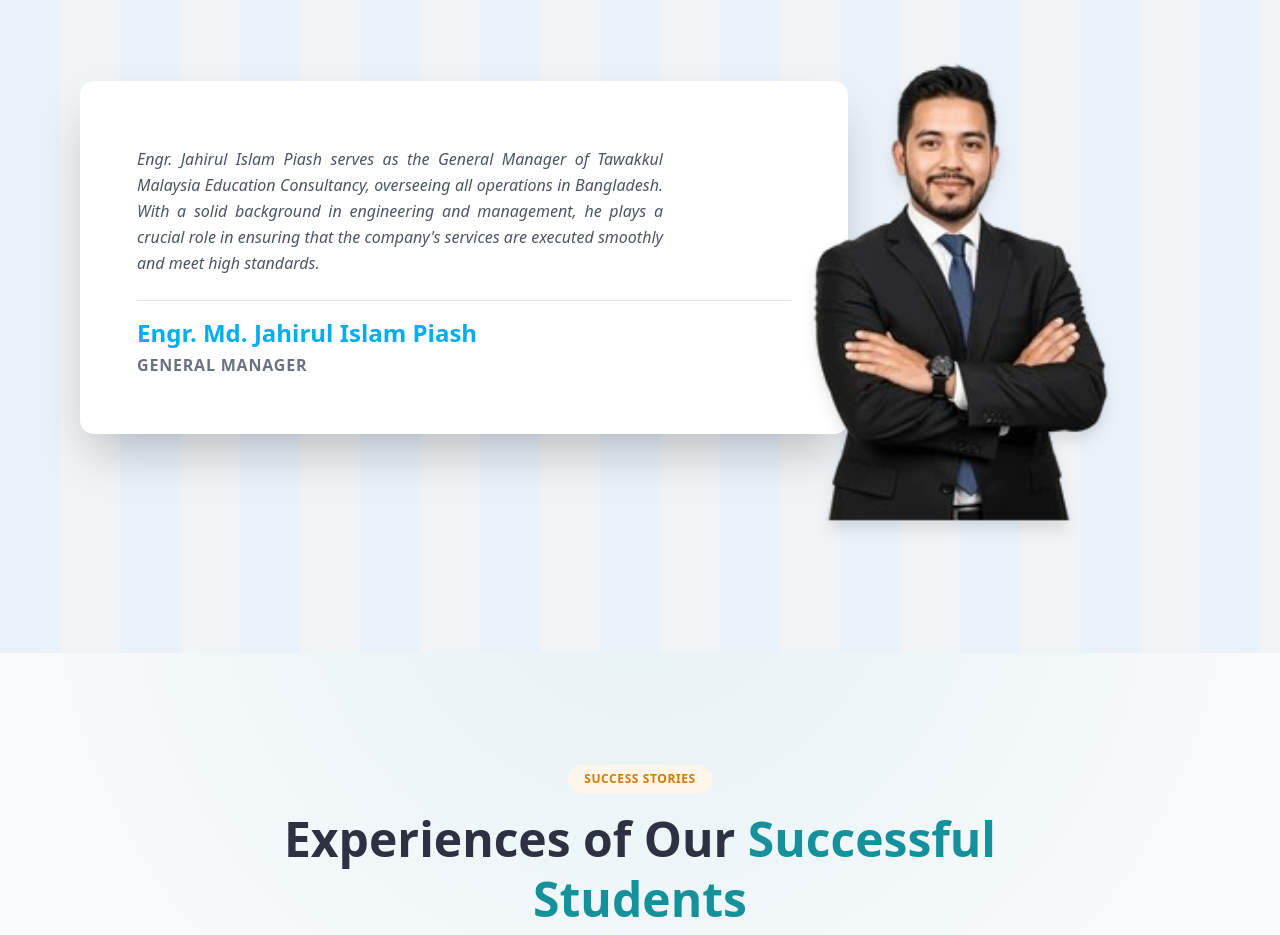
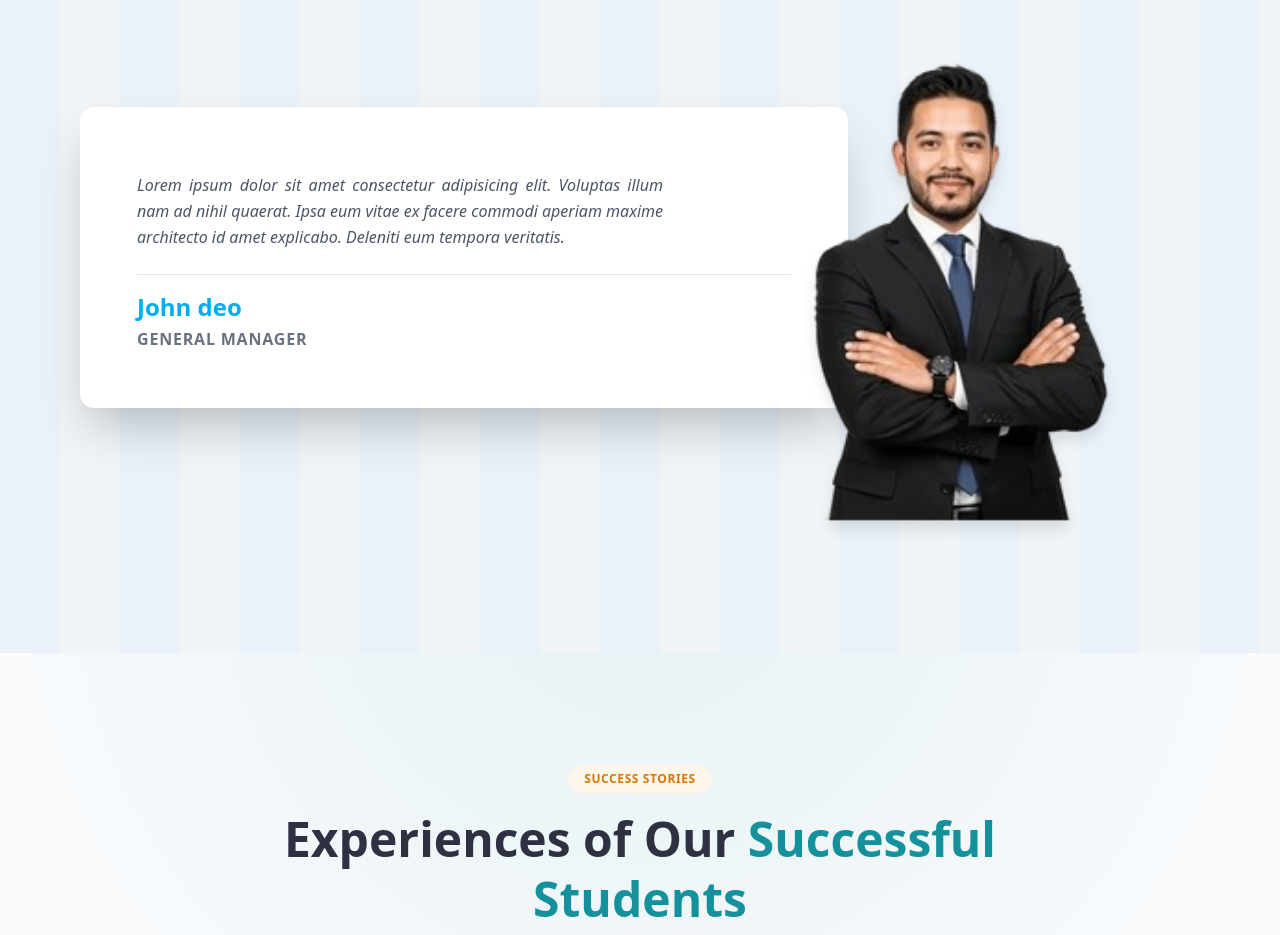
Before and after one commit to ashrafultusar/ts-tour-travel, a Next.js app: page / in a window 1280 px wide. Shown: the part 3180-4115 px from the top of the page. Built offline with nearby package versions, Linux system fonts and the light colour scheme; no server answers; the database is empty; what rate-limiter-flexible would draw is missing.

Commit message:
added all

```diff
--- a/components/home/counselors/Counselors.tsx
+++ b/components/home/counselors/Counselors.tsx
@@ -5,14 +5,15 @@ const counselorImage = "/assets/counselor/image1.png";
 
 const MeetCounselors = () => {
   const counselor = {
-    name: "Engr. Md. Jahirul Islam Piash",
+    name: "John deo",
     title: "General Manager",
     description:
-      "Engr. Jahirul Islam Piash serves as the General Manager of Tawakkul Malaysia Education Consultancy, overseeing all operations in Bangladesh. With a solid background in engineering and management, he plays a crucial role in ensuring that the company's services are executed smoothly and meet high standards.",
+      "Lorem ipsum dolor sit amet consectetur adipisicing elit. Voluptas illum nam ad nihil quaerat. Ipsa eum vitae ex facere commodi aperiam maxime architecto id amet explicabo. Deleniti eum tempora veritatis."
   };
 
+
   return (
-    // min-h-screen সরিয়ে দিয়ে h-auto বা নির্দিষ্ট প্যাডিং দেওয়া হয়েছে যেন হাইট কমে যায়
+
     <section className="relative h-auto overflow-hidden bg-[#f0f4f7] flex flex-col items-center justify-center py-12 md:py-24">
       {/* 1. Background Pattern */}
       <div
@@ -30,8 +31,6 @@ const MeetCounselors = () => {
 
       <div className="relative z-10 flex flex-col lg:flex-row items-center justify-center w-full max-w-6xl px-4">
 
-        {/* --- Image Section --- */}
-        {/* z-index মোবাইলে পেছনে (z-0) এবং বড় স্ক্রিনে সামনে (lg:z-20) */}
         <div className="relative z-0 lg:z-20 order-1 lg:order-2">
           <div className="relative w-[280px] h-[350px] md:w-[400px] md:h-[550px] lg:w-[480px] lg:h-[600px]">
             <Image
@@ -44,8 +43,6 @@ const MeetCounselors = () => {
           </div>
         </div>
 
-        {/* --- Text Card Section --- */}
-        {/* মোবাইলে কার্ডটি ইমেজের উপরে ভেসে থাকার জন্য -mt-24 এবং z-10 রাখা হয়েছে */}
         <div className="relative z-10 bg-white rounded-xl shadow-2xl p-6 md:p-10 lg:p-14
                         max-w-[340px] md:max-w-2xl lg:max-w-3xl
                         -mt-24 md:-mt-32 lg:mt-0 lg:-mr-32 order-2 lg:order-1
```
